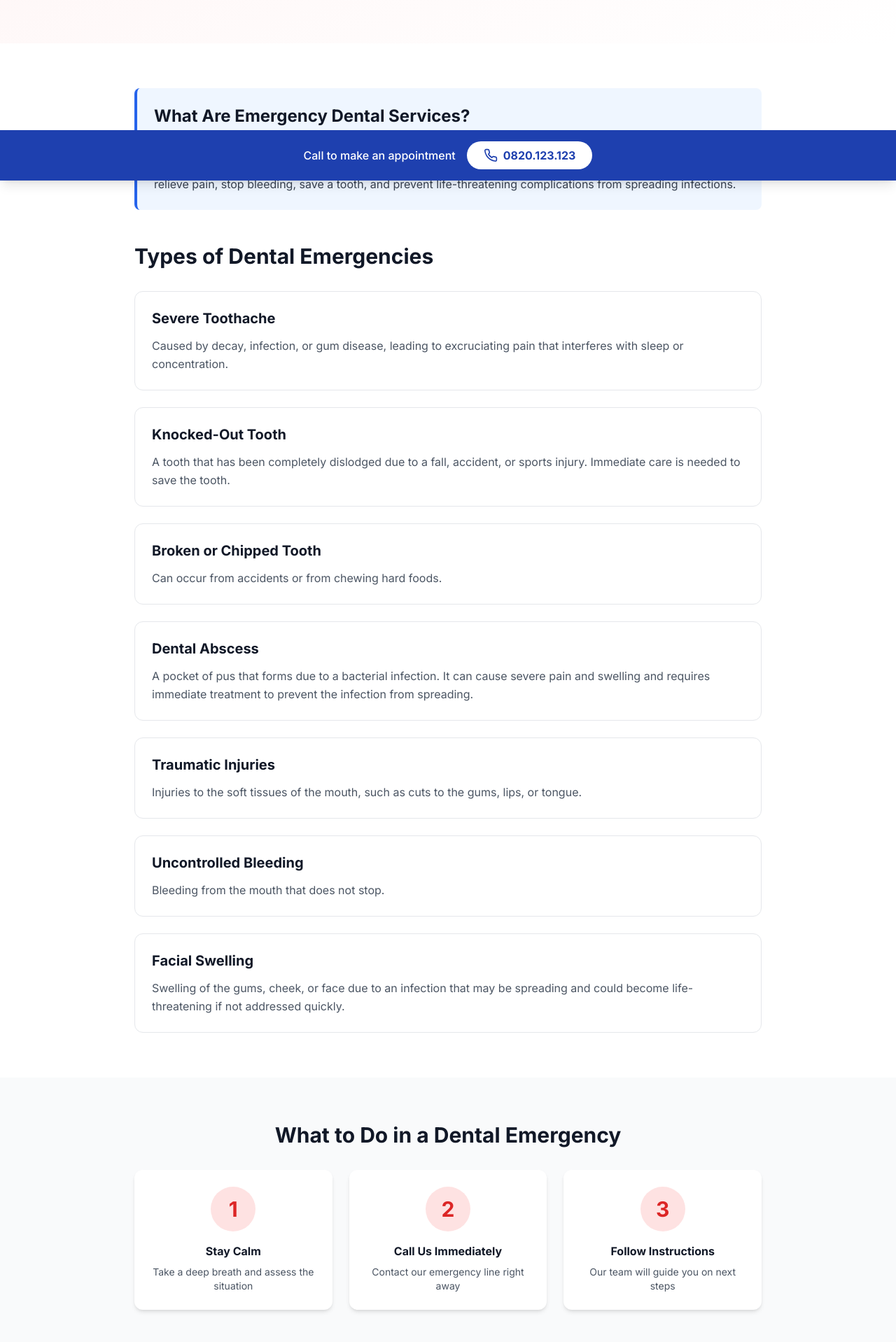
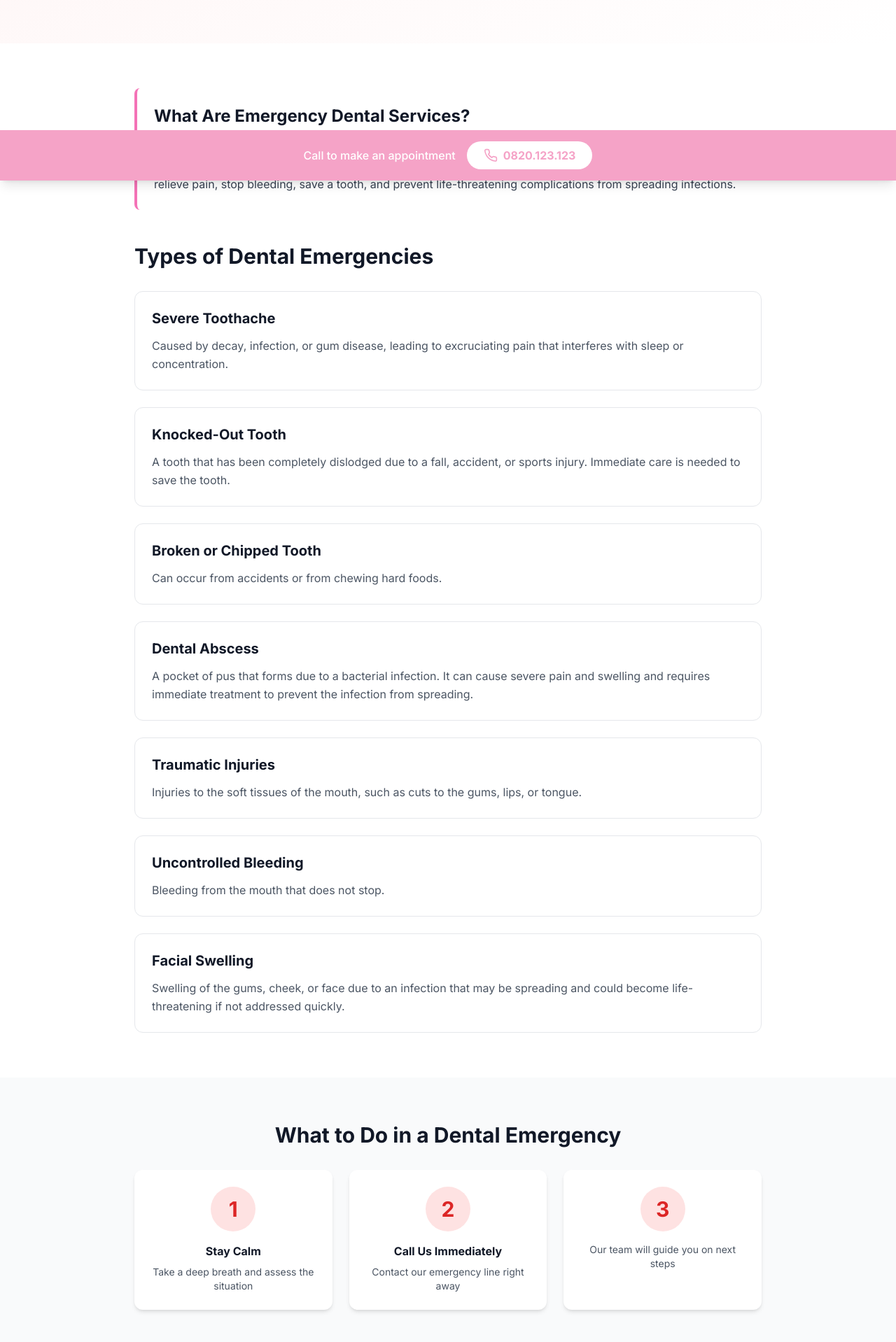
Before and after one commit to hollycloudflare/family-dental-care, a Next.js app: page /emergency-care in a window 1280 px wide. Shown: the part 542-2460 px from the top of the page at 70% size. Built offline with nearby package versions, Linux system fonts and the light colour scheme.

Commit message:
Change color scheme from blue to pink & mint pastel colors

```diff
--- a/app/emergency-care/page.tsx
+++ b/app/emergency-care/page.tsx
@@ -40,7 +40,7 @@ export default function EmergencyCarePage() {
       <section className="py-16 bg-white">
         <div className="container mx-auto px-4">
           <div className="max-w-4xl mx-auto">
-            <div className="bg-blue-50 border-l-4 border-blue-600 p-6 rounded-lg mb-12">
+            <div className="bg-mint-50 border-l-4 border-pink-400 p-6 rounded-lg mb-12">
               <h2 className="text-2xl font-bold text-gray-900 mb-4">What Are Emergency Dental Services?</h2>
               <p className="text-gray-700 leading-relaxed">
                 Emergency dental services provide immediate treatment for sudden and severe oral health issues like severe toothaches, knocked-out teeth, broken teeth, and dental abscesses or infections. These services are crucial to relieve pain, stop bleeding, save a tooth, and prevent life-threatening complications from spreading infections.
@@ -138,19 +138,17 @@ export default function EmergencyCarePage() {
                 <div className="bg-red-100 w-16 h-16 rounded-full flex items-center justify-center mx-auto mb-4">
                   <span className="text-3xl font-bold text-red-600">3</span>
                 </div>
-                <h3 className="font-bold text-gray-900 mb-2">Follow Instructions</h3>
                 <p className="text-gray-600 text-sm">Our team will guide you on next steps</p>
               </div>
             </div>
 
             {/* Contact Card */}
-            <div className="bg-gradient-to-br from-blue-600 to-blue-700 text-white rounded-2xl p-8 shadow-xl">
+            <div className="bg-gradient-to-br from-pink-400 to-pink-500 text-white rounded-2xl p-8 shadow-xl">
               <h3 className="text-2xl font-bold mb-6 text-center">Emergency Contact Information</h3>
               <div className="grid md:grid-cols-3 gap-6">
                 <div className="flex items-start gap-3">
                   <Phone className="flex-shrink-0 mt-1" size={24} />
                   <div>
-                    <div className="font-semibold mb-1">Emergency Line</div>
                     <a href="tel:0820123123" className="hover:underline">0820.123.123</a>
                   </div>
                 </div>
@@ -179,7 +177,7 @@ export default function EmergencyCarePage() {
         <div className="container mx-auto px-4">
           <div className="max-w-4xl mx-auto text-center">
             <h2 className="text-3xl font-bold text-gray-900 mb-4">Emergency Care Pricing</h2>
-            <div className="bg-blue-50 rounded-2xl p-8 inline-block">
+            <div className="bg-mint-50 rounded-2xl p-8 inline-block">
               <div className="text-5xl font-bold text-primary mb-2">$150 SGD</div>
               <p className="text-gray-600">Initial Emergency Consultation</p>
               <p className="text-sm text-gray-500 mt-2">Additional treatment costs will be discussed based on your specific needs</p>
--- a/components/ContactSection.tsx
+++ b/components/ContactSection.tsx
@@ -81,7 +81,7 @@ export default function ContactSection() {
             </div>
 
             {/* Emergency Notice */}
-            <div className="bg-blue-50 border-l-4 border-primary p-6 rounded-lg">
+            <div className="bg-mint-50 border-l-4 border-primary p-6 rounded-lg">
               <h4 className="font-bold text-gray-900 mb-2">Emergency Dental Care</h4>
               <p className="text-gray-600">
                 For dental emergencies outside of regular hours, please call our emergency line. We're here to help when you need us most.
--- a/components/HeroSection.tsx
+++ b/components/HeroSection.tsx
@@ -49,7 +49,7 @@ export default function HeroSection() {
   }
 
   return (
-    <section id="home" className="relative bg-gradient-to-br from-blue-50 to-white pt-8 pb-24 overflow-hidden">
+    <section id="home" className="relative bg-gradient-to-br from-pink-50 to-mint-50 pt-8 pb-24 overflow-hidden">
       {/* Background Image */}
       <div className="absolute inset-0 z-0">
         <Image
--- a/components/ServicesSection.tsx
+++ b/components/ServicesSection.tsx
@@ -85,7 +85,7 @@ export default function ServicesSection() {
                 <p className="text-gray-600 mb-4 text-sm leading-relaxed">
                   {service.description}
                 </p>
-                <div className="pt-4 border-t border-blue-100">
+                <div className="pt-4 border-t border-mint-200">
                   <span className="text-2xl font-bold text-primary">
                     {service.price}
                   </span>
@@ -102,14 +102,14 @@ export default function ServicesSection() {
               <Link
                 key={index}
                 href="/emergency-care"
-                className="bg-gradient-to-br from-blue-50 to-white p-6 rounded-xl border border-blue-100 hover:shadow-lg transition-all duration-300 hover:-translate-y-1 group block cursor-pointer hover:border-red-300"
+                className="bg-gradient-to-br from-mint-50 to-white p-6 rounded-xl border border-mint-200 hover:shadow-lg transition-all duration-300 hover:-translate-y-1 group block cursor-pointer hover:border-pink-300"
               >
                 {cardContent}
               </Link>
             ) : (
               <div
                 key={index}
-                className="bg-gradient-to-br from-blue-50 to-white p-6 rounded-xl border border-blue-100 hover:shadow-lg transition-all duration-300 hover:-translate-y-1 group"
+                className="bg-gradient-to-br from-mint-50 to-white p-6 rounded-xl border border-mint-200 hover:shadow-lg transition-all duration-300 hover:-translate-y-1 group"
               >
                 {cardContent}
               </div>
--- a/components/TestimonialsSection.tsx
+++ b/components/TestimonialsSection.tsx
@@ -32,7 +32,7 @@ const testimonials = [
 
 export default function TestimonialsSection() {
   return (
-    <section id="testimonials" className="py-20 bg-gradient-to-br from-blue-50 to-white">
+    <section id="testimonials" className="py-20 bg-gradient-to-br from-pink-50 to-mint-50">
       <div className="container mx-auto px-4">
         {/* Section Header */}
         <div className="text-center mb-16">
--- a/tailwind.config.ts
+++ b/tailwind.config.ts
@@ -10,9 +10,9 @@ const config: Config = {
     extend: {
       colors: {
         primary: {
-          DEFAULT: '#1E40AF',
-          light: '#3B82F6',
-          dark: '#1E3A8A',
+          DEFAULT: '#F5A3C7', // Pastel Pink
+          light: '#FFC1E0',
+          dark: '#E88BB5',
         },
         secondary: {
           DEFAULT: '#FFFFFF',
@@ -20,9 +20,19 @@ const config: Config = {
           dark: '#F3F4F6',
         },
         accent: {
-          DEFAULT: '#93C5FD',
-          light: '#DBEAFE',
-          dark: '#60A5FA',
+          DEFAULT: '#B5E7D3', // Pastel Mint
+          light: '#D4F4E7',
+          dark: '#9DDCC1',
+        },
+        mint: {
+          DEFAULT: '#B5E7D3',
+          light: '#D4F4E7',
+          dark: '#9DDCC1',
+        },
+        pink: {
+          DEFAULT: '#F5A3C7',
+          light: '#FFC1E0',
+          dark: '#E88BB5',
         },
       },
       fontFamily: {
```
